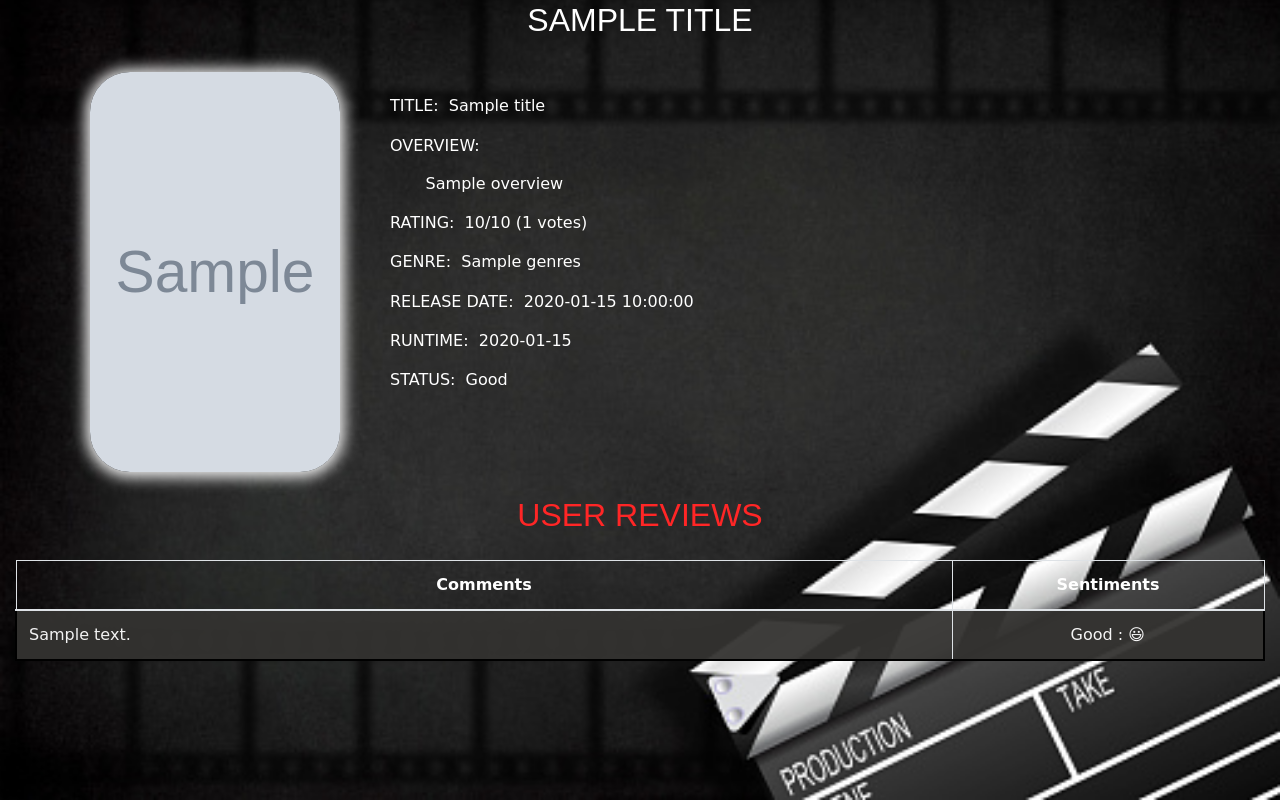
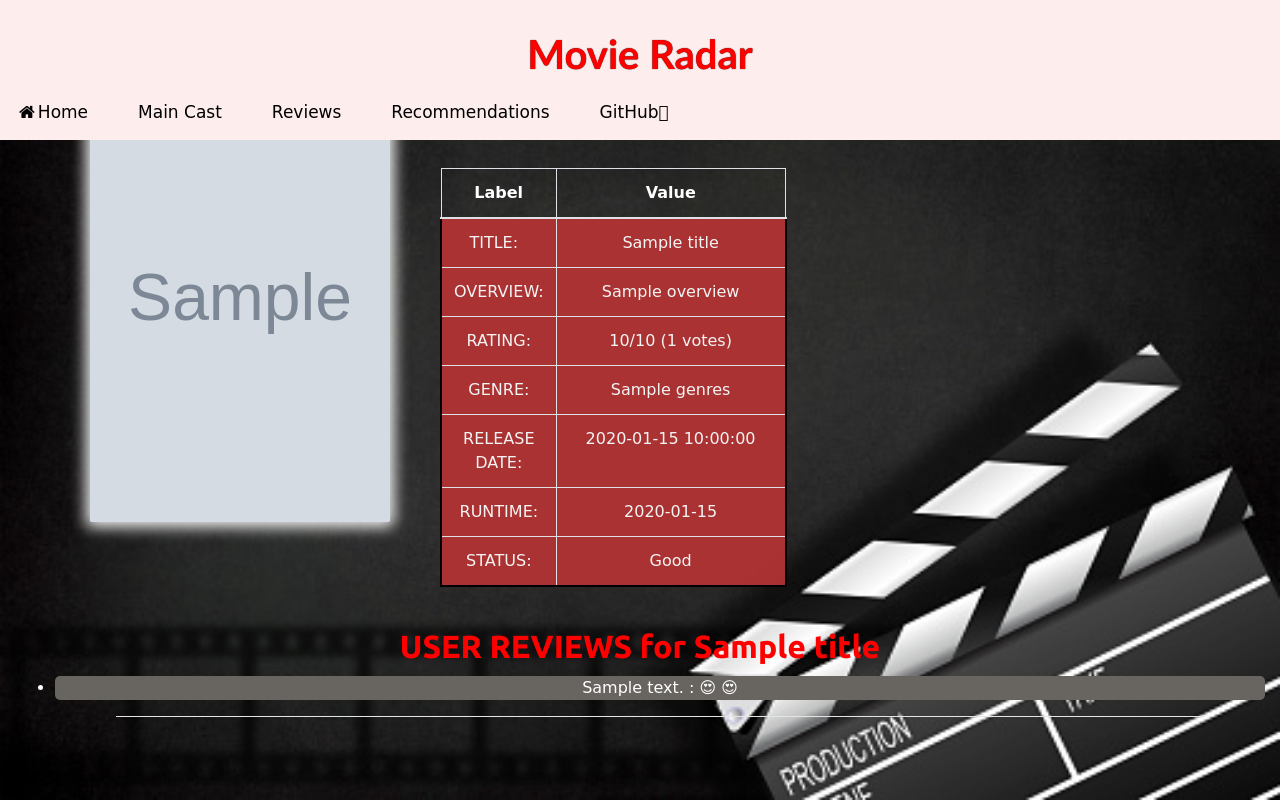
Before and after one commit to pooja610/Movie-Radar, a Flask app: template templates/recommend.html in a window 1280 px wide. Run offline with Flask 2, Linux system fonts and the light colour scheme; the template is opened without the code that fills it: most values are stand-ins (such as "Sample title", 1, 10 or a date in 2020); grey boxes marked "Sample" are stand-in pictures; parts of the project's set-up code (start-up, migrations or seed data) failed here and were passed over; some libraries are stand-ins or nearby versions.

Commit message:
Update recommend.html

```diff
--- a/templates/recommend.html
+++ b/templates/recommend.html
@@ -10,8 +10,11 @@
 	<link href="https://fonts.googleapis.com/css?family=IBM+Plex+Sans&display=swap" rel="stylesheet">
 	<link href="https://fonts.googleapis.com/css2?family=Noto+Sans+JP&display=swap" rel="stylesheet">
 
-	<!-- Font Awesome -->
+	<!-- Google Fonts & Font Awesome-->
 	<link rel="stylesheet" href="https://cdnjs.cloudflare.com/ajax/libs/font-awesome/4.7.0/css/font-awesome.min.css">
+  <link rel="preconnect" href="https://fonts.googleapis.com">
+  <link rel="preconnect" href="https://fonts.gstatic.com" crossorigin>
+  <link href="https://fonts.googleapis.com/css2?family=Ubuntu:wght@700&display=swap" rel="stylesheet">
 
 	<!-- Bootstrap -->
 	<link rel="stylesheet" href="https://maxcdn.bootstrapcdn.com/bootstrap/4.0.0/css/bootstrap.min.css" integrity="sha384-Gn5384xqQ1aoWXA+058RXPxPg6fy4IWvTNh0E263XmFcJlSAwiGgFAW/dAiS6JXm" crossorigin="anonymous">
@@ -21,6 +24,20 @@
 </head>
 
 <body id="content">
+  <div class="header" style="display: block;">
+		<div class="top">
+    <center><h1 style="font-size: 40px;">Movie Radar</h1></center>
+      <nav>
+        <ul class="nav">
+          <li><a href="/home"><i class="fa fa-home fa-fw" aria-hidden="true"></i><span>Home</span></a></li>
+          <li><a href="#cast-details">Main Cast</a></li>
+          <li><a href="#reviews">Reviews</a></li>
+          <li><a href="#recommend">Recommendations</a></li>
+          <li class="logo"><a href="https://github.com/pooja610/Movie-Radar.git">GitHub<i class="fab fa-github" style='color: rgb(0, 0, 0)'></i></a></li>
+        </ul>
+      </nav>
+    </div>
+  </div>
 	<div class="results">
 	    <center>
 	      <h2 id="name" class="text-uppercase">{{title}}</h2>
@@ -31,30 +48,41 @@
 <div id="mycontent">
     <div id="mcontent">
       <div class="poster-lg">
-        <img class="poster" style="border-radius: 40px;margin-left: 90px;" height="400" width="250" src={{poster}}>
+        <img class="poster" style="border-radius: 1px;margin-left: 90px;" height="450" width="300" src={{poster}}>
       </div>
       <div class="poster-sm text-center">
         <img class="poster" style="border-radius: 40px;margin-bottom: 5%;" height="400" width="250" src={{poster}}>
       </div>
       <div id="details">
         <br/>
-        <h6 id="title" style="color:white;">TITLE: &nbsp;{{title}}</h6>
-        <h6 id="overview" style="color:white;max-width: 85%">OVERVIEW: <br/><br/>&nbsp;&nbsp;&nbsp;&nbsp;&nbsp;&nbsp;&nbsp;{{overview}}</h6>
-        <h6 id="vote_average" style="color:white;">RATING: &nbsp;{{vote_average}}/10 ({{vote_count}} votes)</h6>
-        <h6 id="genres" style="color:white;">GENRE: &nbsp;{{genres}}</h6>
-        <h6 id="date" style="color:white;">RELEASE DATE: &nbsp;{{release_date}}</h6>
-        <h6 id="runtime" style="color:white;">RUNTIME: &nbsp;{{runtime}}</h6>
-        <h6 id="status" style="color:white;">STATUS: &nbsp;{{status}}</h6>
+        <table class="table table-bordered" bordercolor="white" style="color:white; border-color: black;">
+          <thead>
+              <tr>
+                  <th class="text-center" scope="col" style="width: 25%">Label</th>
+                  <th class="text-center" scope="col">Value</th>
+              </tr>
+          </thead>
+          <tbody>
+        <tr id="title" style="color:white; text-align: center;"><td>TITLE: &nbsp;</td><td>{{title}}</td></tr>
+        <tr id="overview" style="color:white;max-width: 85%; text-align: center;"> <td>OVERVIEW: </td><br/><br/>&nbsp;&nbsp;&nbsp;&nbsp;&nbsp;&nbsp;&nbsp;<td>{{overview}}</td></tr>
+        <tr id="vote_average" style="color:white; text-align: center;"><td>RATING: </td>&nbsp; <td>{{vote_average}}/10 ({{vote_count}} votes)</td></tr>
+        <tr id="genres" style="color:white; text-align: center;"><td>GENRE: </td> &nbsp;<td>{{genres}}</td></tr>
+        <tr id="date" style="color:white; text-align: center;"><td>RELEASE DATE: </td> &nbsp;<td>{{release_date}}</td></tr>
+        <tr id="runtime" style="color:white; text-align: center;"><td>RUNTIME:</td> &nbsp;<td>{{runtime}}</td></tr>
+        <tr id="status" style="color:white; text-align: center;"><td>STATUS:</td> &nbsp;<td>{{status}}</td></tr>
+        </tbody>
+        </table>
       </div>
     </div>
 </div>
 <br/>
 
 {% for name, details in cast_details.items() if not cast_details.hidden %}
+<div id="cast-details">
   <div class="modal fade" id="{{details[0]}}" tabindex="-1" role="dialog" aria-labelledby="exampleModalLabel3" aria-hidden="true">
     <div class="modal-dialog modal-lg" role="document">
       <div class="modal-content">
-        <div class="modal-header" style="background-color: #ff2626;color: white;">
+        <div class="modal-header" style="background-color: red;color: white;">
           <h5 class="modal-title" id="exampleModalLabel3">{{name}}</h5>
           <button type="button" class="close" data-dismiss="modal" aria-label="Close">
             <span aria-hidden="true" style="color: white">&times;</span>
@@ -72,29 +100,27 @@
             </p>
           </div>
         </div>
-        <!-- <div class="modal-footer">
-          <button type="button" class="btn btn-secondary" data-dismiss="modal">Close</button>
-        </div> -->
       </div>
     </div>
   </div>
+
   {% endfor %}
 
   {% if casts|length > 1 %}
-  <div class="movie" style="color: #ff2626;">
+  <div class="movie" style="color: red;">
     	<center>
-		<h2>TOP CAST</h2>
+		<h2>MAIN CAST</h2>
 		<h5 style="color: #fff;">(Click on the cast to know more)</h5>
 	</center>
   </div>
 
   <div class="movie-content">
         {% for name, details in casts.items() if not casts.hidden %}
-          <div class="castcard card" style="width: 15rem;" title="Click to know more about {{name}}" data-toggle="modal" data-target="#{{details[0]}}">
-            <div class="imghvr">
+          <div class="castcard card" style=" background-color: #e49e12; width: 20rem;" title="Click to know more about {{name}}" data-toggle="modal" data-target="#{{details[0]}}">
+            <div class="imghvr" style="margin-left: 10px; margin-top: 10px; margin-right: 10px;">
               <img class="card-img-top cast-img" id="{{details[0]}}" height="360" width="240" alt="{{name}} - profile" src="{{details[2]}}">
               <figcaption class="fig">
-                <button class="card-btn btn btn-danger"> Know More </button>
+                <button class="card-btn btn btn-danger" style="background-color: red; color:white"> Click here </button>
               </figcaption>
             </div>
             <div class="card-body">
@@ -105,48 +131,12 @@
       {% endfor %}
     </div>
 {% endif %}
+</div>
 
-  <center>
-    {% if reviews %}
-    <h2 style="color:#ff2626">USER REVIEWS</h2>
-     <div class="col-md-12" style="margin: 0 auto; margin-top:25px;">
-        <table class="table table-bordered" bordercolor="white" style="color:white">
-            <thead>
-                <tr>
-                    <th class="text-center" scope="col" style="width: 75%">Comments</th>
-                    <th class="text-center" scope="col">Sentiments</th>
-                </tr>
-            </thead>
+{% if movie_cards|length > 1 %}
 
-            <tbody>
-		      {% for review, status in reviews.items() if not reviews.hidden %}
-		      <tr style="background-color:#343331; color: rgb(255, 255, 255);">
-              	  <td>{{review}}</td>
-	              <td><center>
-	                  {{status}} :
-	                  {% if status =='Good' %}
-	                    &#128515;
-	                  {% else %}
-	                    &#128534;
-	                  {% endif %}
-	                </center>
-	              </td>
-          		</tr>
-      			{% endfor %}
-    		</tbody>
- 		 </table>
-    </div>
-    {% else %}
-    <div style="color:white;">
-      <h1 style="color:white"> This movie is not released yet. Stay tuned! </h1>
-    </div>
-    {% endif %}
-  </center>
-
-      {% if movie_cards|length > 1 %}
-
-
-      <div class="movie" style="color: #ff2626;">
+<div id="recommend">
+      <div class="movie" style="color: red;">
       <center><B><h2>MOVIES RECOMMENDED FOR YOU</h2></B><h5 style="color: #fff;">(Click any of the movies to get recommendation)</h5></center>
     </div>
 
@@ -167,14 +157,43 @@
     </div>
 
     {% endif %}
+  </div>
+
+<div id="reviews">
+  <center>
+
+    {% if reviews %}
+    <h2 style="color:red ;">USER REVIEWS for {{title}}</h2>
+     <div class="col-md-12" style="margin: 10px auto;">
+        <ul style="margin-left: 0px;">
+		      {% for review, status in reviews.items() if not reviews.hidden %}
+
+              <li style="background-color:#686560; border-radius: 5px; border-width: 5px ;color: rgb(255, 255, 255);">{{review}} :
+                    {% if status =='Good' %}
+                    &#128525; &#128525;
+	                  {% else %}
+                      Oops!! &#128542;
+	                  {% endif %}
+
+              </li>
+                  <hr size="8" width="90%" color="white">
+      			{% endfor %}
+                </ul>
+    </div>
+    {% else %}
+    <div style="color:white;">
+      <h1 style="color:white"> This movie is not released yet. Stay tuned! </h1>
+    </div>
+    {% endif %}
+  </center>
+</div>
 
 
-    </div>
-  </div>
+  <script src="https://cdnjs.cloudflare.com/ajax/libs/popper.js/1.12.9/umd/popper.min.js" integrity="sha384-ApNbgh9B+Y1QKtv3Rn7W3mgPxhU9K/ScQsAP7hUibX39j7fakFPskvXusvfa0b4Q" crossorigin="anonymous"></script>
+  <script src="https://maxcdn.bootstrapcdn.com/bootstrap/4.0.0/js/bootstrap.min.js" integrity="sha384-JZR6Spejh4U02d8jOt6vLEHfe/JQGiRRSQQxSfFWpi1MquVdAyjUar5+76PVCmYl" crossorigin="anonymous"></script>
 
   <script src="https://ajax.googleapis.com/ajax/libs/jquery/3.5.1/jquery.min.js"></script>
   <script type="text/javascript" src="{{url_for('static', filename='recommend.js')}}"></script>
-  <script src="https://cdnjs.cloudflare.com/ajax/libs/popper.js/1.12.9/umd/popper.min.js" integrity="sha384-ApNbgh9B+Y1QKtv3Rn7W3mgPxhU9K/ScQsAP7hUibX39j7fakFPskvXusvfa0b4Q" crossorigin="anonymous"></script>
-  <script src="https://maxcdn.bootstrapcdn.com/bootstrap/4.0.0/js/bootstrap.min.js" integrity="sha384-JZR6Spejh4U02d8jOt6vLEHfe/JQGiRRSQQxSfFWpi1MquVdAyjUar5+76PVCmYl" crossorigin="anonymous"></script>
+
 </body>
 </html>
```
